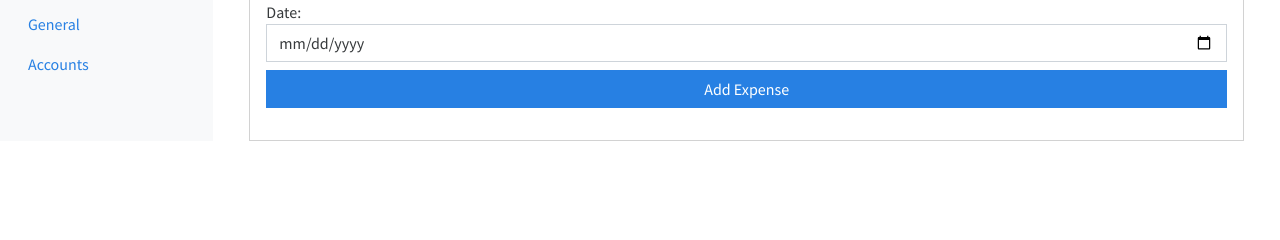
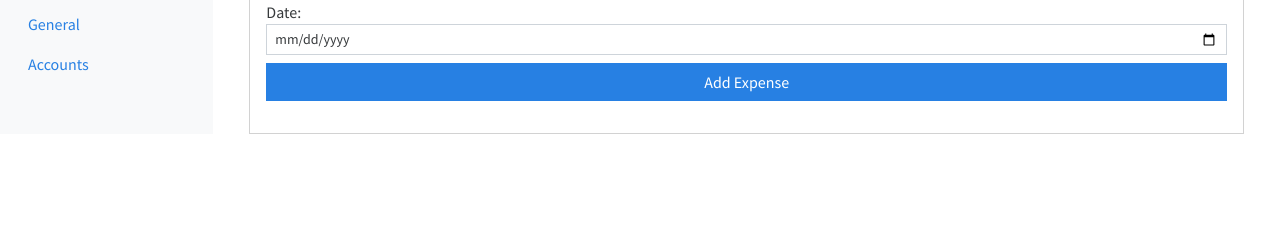
Before and after one commit to Nero-Gh/DjangoProjects, a Django app: page /add-expense in a window 1280 px wide. Shown: the part 393-633 px from the top of the page. Run offline with Django 4.2, Linux system fonts and the light colour scheme; data that the repository does not hold is empty; some libraries are stand-ins or nearby versions.

Commit message:
Added Form Control sm style to add expense

```diff
--- a/Expense/templates/expenses/add_expense.html
+++ b/Expense/templates/expenses/add_expense.html
@@ -51,7 +51,7 @@
             type="date"
             value="{{ value.date |date:'Y-m-d' }}"
             name="expense_date"
-            class="form-control"
+            class="form-control form-control-sm"
           />
         </div>
         <input
```
